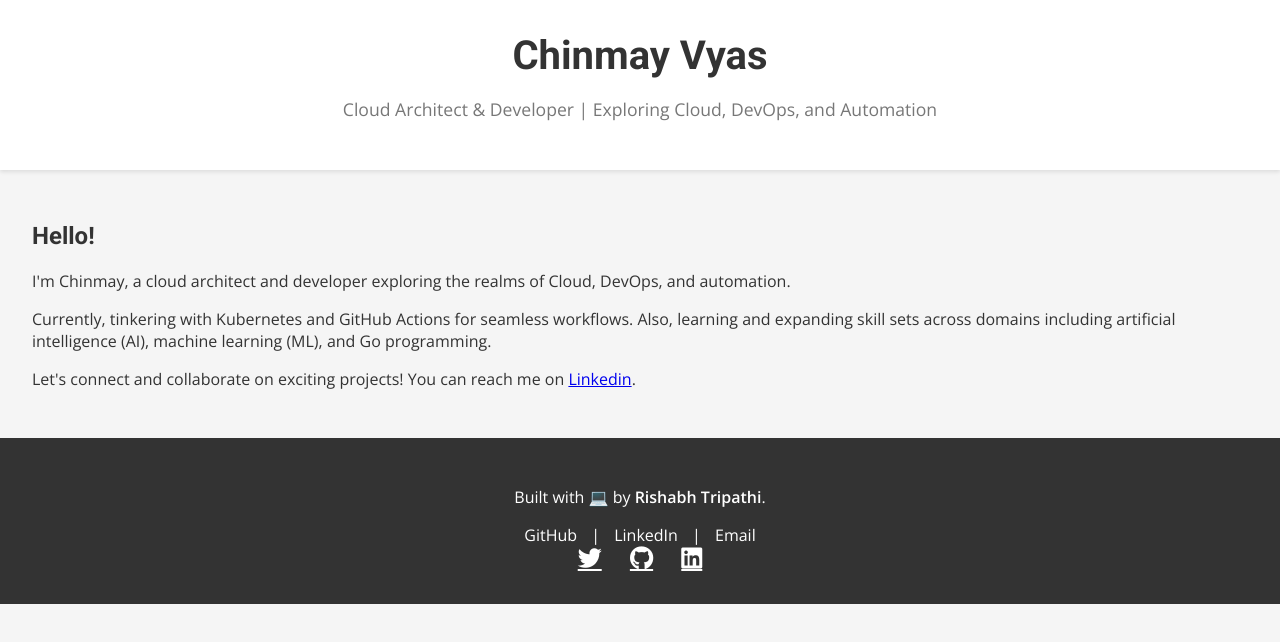
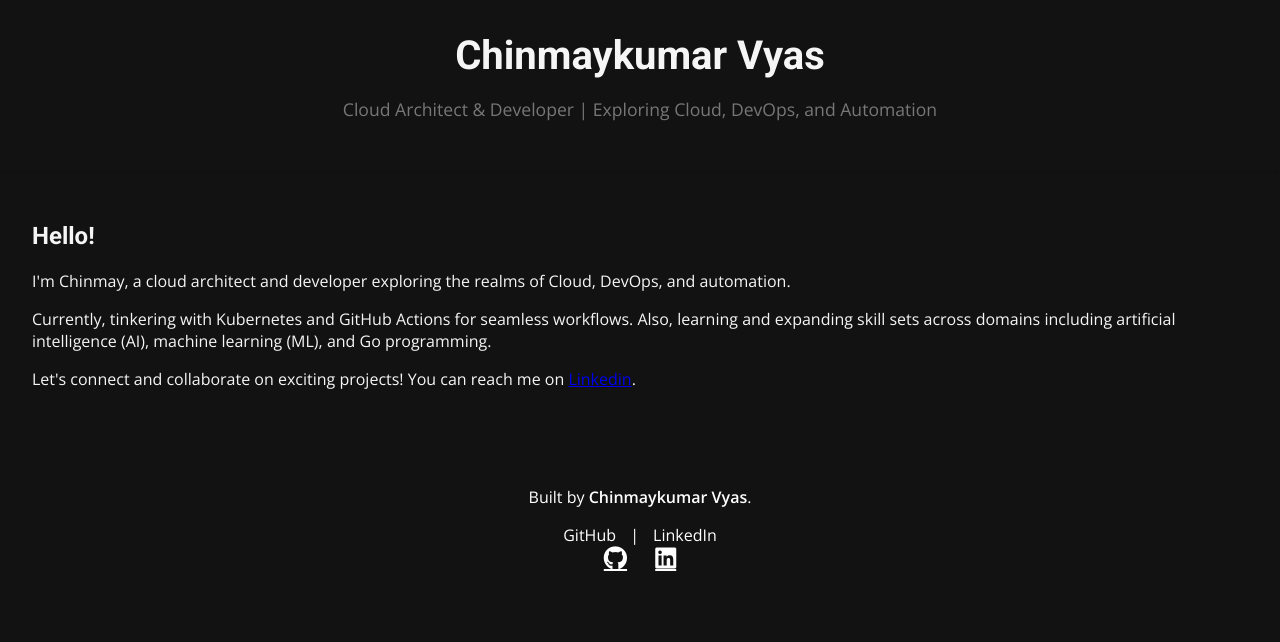
Before and after one commit to chinmaykumar-vyas/cvyas.me, a plain HTML site: page index.html in a window 1280 px wide. Drawn offline with nearby package versions, Linux system fonts and the light colour scheme.

Commit message:
feat: updated style and content

```diff
--- a/index.html
+++ b/index.html
@@ -5,7 +5,7 @@
   <meta name="viewport" content="width=device-width, initial-scale=1.0">
   <meta name="author" content="Chinmaykumar Vyas">
   <meta name="description" content="All about me.">
-  <title>Rishabh Tripathi</title>
+  <title>Chinmaykumar Vyas</title>
 
   <!-- Google Tag Manager -->
   <script>(function(w,d,s,l,i){w[l]=w[l]||[];w[l].push({'gtm.start':
@@ -32,7 +32,7 @@
 
   <header>
     <div class="container">
-      <h1>Chinmay Vyas</h1>
+      <h1>Chinmaykumar Vyas</h1>
       <p>Cloud Architect & Developer | Exploring Cloud, DevOps, and Automation</p>
     </div>
   </header>
@@ -49,16 +49,14 @@
   <!-- Footer -->
   <footer class="footer">
     <div class="content has-text-centered">
-      <p>Built with 💻 by <strong>Rishabh Tripathi</strong>.</p>
+      <p>Built by <strong>Chinmaykumar Vyas</strong>.</p>
       <div class="footer-links">
-        <a href="https://github.com/yourusername">GitHub</a> |
-        <a href="https://linkedin.com/in/yourusername">LinkedIn</a> |
-        <a href="mailto:your-email@example.com">Email</a>
+        <a href="https://github.com/chinmaykumar-vyas">GitHub</a> |
+        <a href="https://linkedin.com/in/chinmaykumar-vyas">LinkedIn</a>
       </div>
       <div class="social-icons">
-        <a href="https://twitter.com/ristripathi" class="fab fa-twitter"></a>
-        <a href="https://github.com/yourusername" class="fab fa-github"></a>
-        <a href="https://linkedin.com/in/yourusername" class="fab fa-linkedin"></a>
+        <a href="https://github.com/chinmaykumar-vyas" class="fab fa-github"></a>
+        <a href="https://linkedin.com/in/chinmaykumar-vyas" class="fab fa-linkedin"></a>
       </div>
     </div>
   </footer>
--- a/styles.css
+++ b/styles.css
@@ -4,8 +4,8 @@ body {
     font-family: 'Open Sans', sans-serif;
     margin: 0;
     padding: 0;
-    background-color: #f5f5f5;
-    color: #333;
+    background-color: #121212;
+    color: #F5F5F5;
   }
 
   h1, h2 {
@@ -13,7 +13,7 @@ body {
   }
 
   header {
-    background-color: #fff;
+    background-color: #121212;
     padding: 2rem 0;
     text-align: center;
     box-shadow: 0 2px 4px rgba(0, 0, 0, 0.1);
@@ -35,7 +35,7 @@ body {
 
   footer {
     padding: 2rem;
-    background-color: #333;
+    background-color: #121212;
     color: #fff;
     text-align: center;
   }
@@ -47,7 +47,7 @@ body {
   }
 
   footer .footer-links a:hover {
-    color: #35d160;
+    color: #3540d1;
   }
 
   footer .social-icons a {
@@ -57,5 +57,5 @@ body {
   }
 
   footer .social-icons a:hover {
-    color: #35d160;
+    color: #3540d1;
   }
```
